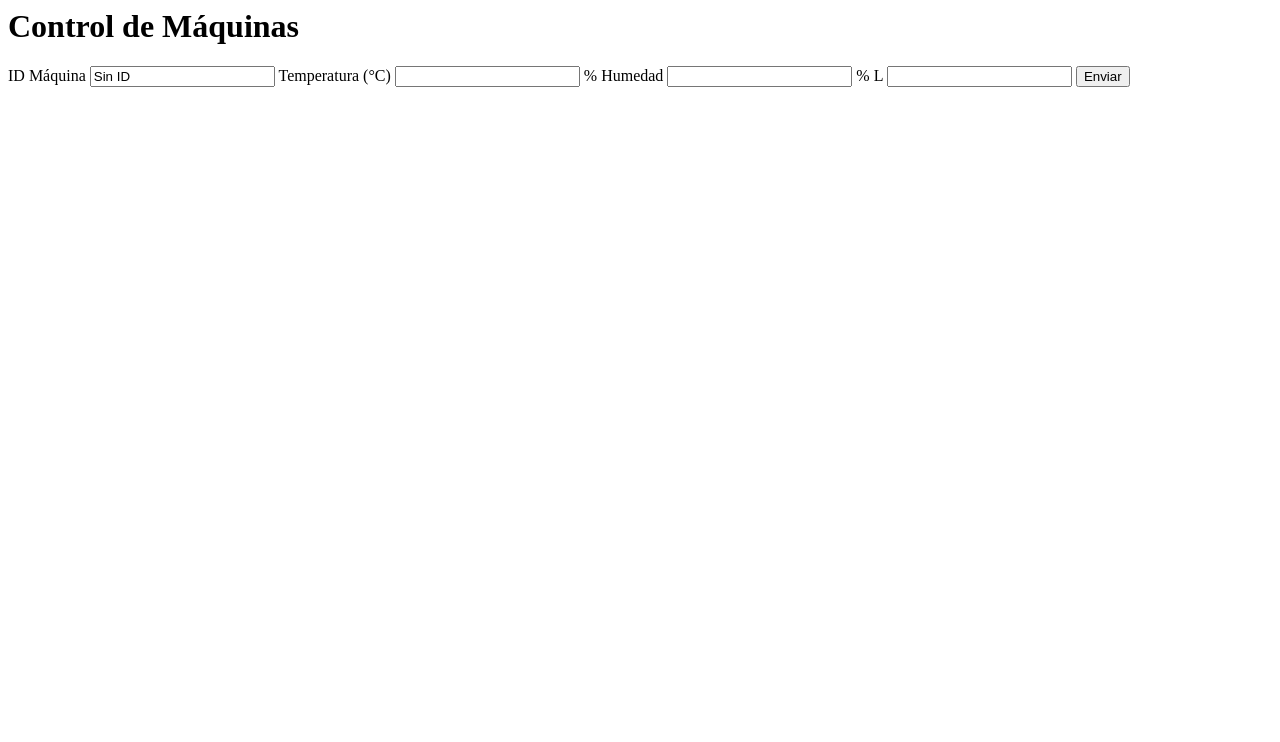
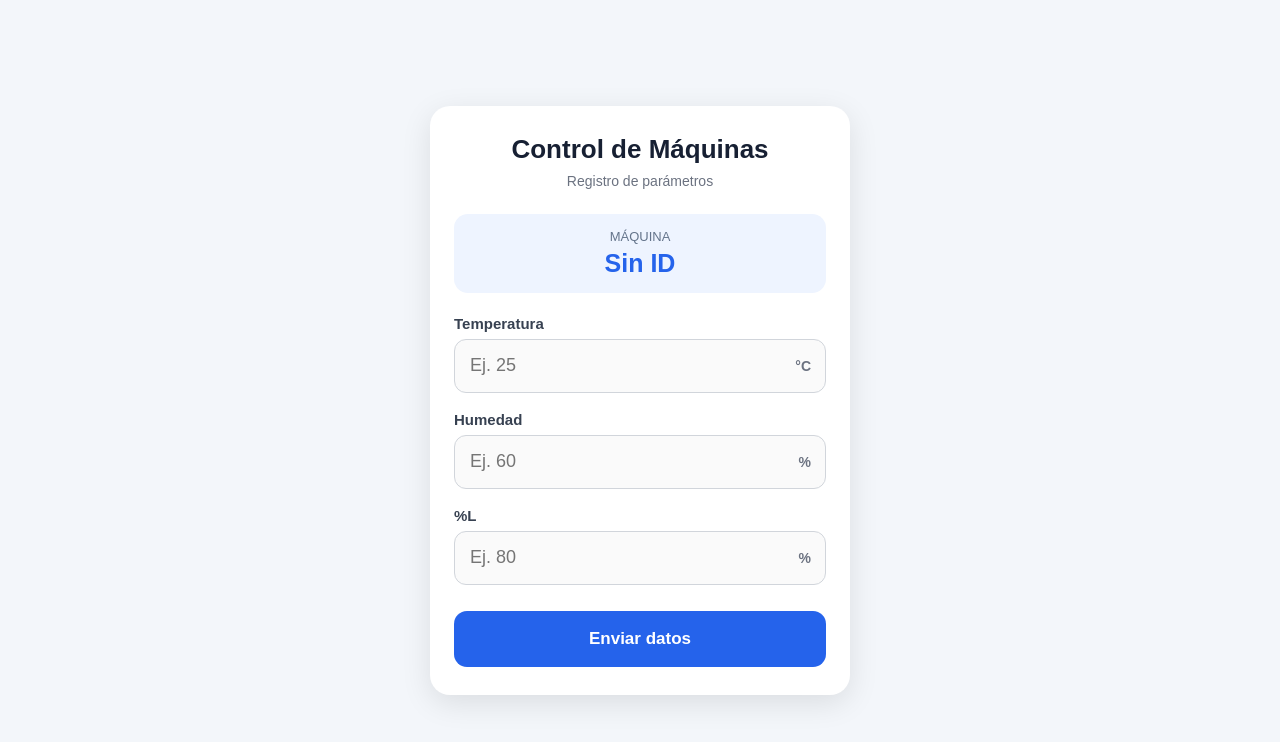
Before and after one commit to BoeggProject/ControlMaquinasQR, a plain HTML site: page index.html in a window 1280 px wide. Drawn offline with Linux system fonts and the light colour scheme.

Commit message:
Mejorar diseño para celular

```diff
--- a/index.html
+++ b/index.html
@@ -1,27 +1,149 @@
+<!DOCTYPE html>
+<html lang="es">
+
+<head>
+
+    <meta charset="UTF-8">
+
+    <meta name="viewport" content="width=device-width, initial-scale=1.0">
+
+    <title>Control de Máquinas</title>
+
+    <link rel="stylesheet" href="style.css">
+
+</head>
+
+
 <body>
 
-<div class="container">
+    <div class="container">
 
-    <h1>Control de Máquinas</h1>
+        <h1>Control de Máquinas</h1>
 
-    <label>ID Máquina</label>
-    <input type="text" id="idMaquina" readonly>
+        <div class="subtitle">
+            Registro de parámetros
+        </div>
 
-    <label>Temperatura (°C)</label>
-    <input type="number" id="temperatura">
 
-    <label>% Humedad</label>
-    <input type="number" id="humedad">
+        <!-- ===============================
+             ID DE LA MÁQUINA
+        ================================ -->
 
-    <label>% L</label>
-    <input type="number" id="porcentajeL">
+        <div class="machine-box">
 
-    <button id="btnEnviar">
-        Enviar
-    </button>
+            <span class="machine-label">
+                MÁQUINA
+            </span>
 
-</div>
+            <span
+                class="machine-id"
+                id="idMaquina">
+                ---
+            </span>
 
-<script type="module" src="script.js"></script>
+        </div>
+
+
+        <!-- ===============================
+             TEMPERATURA
+        ================================ -->
+
+        <div class="field">
+
+            <label for="temperatura">
+                Temperatura
+            </label>
+
+            <div class="input-wrapper">
+
+                <input
+                    type="number"
+                    id="temperatura"
+                    placeholder="Ej. 25">
+
+                <span class="unit">
+                    °C
+                </span>
+
+            </div>
+
+        </div>
+
+
+        <!-- ===============================
+             HUMEDAD
+        ================================ -->
+
+        <div class="field">
+
+            <label for="humedad">
+                Humedad
+            </label>
+
+            <div class="input-wrapper">
+
+                <input
+                    type="number"
+                    id="humedad"
+                    placeholder="Ej. 60">
+
+                <span class="unit">
+                    %
+                </span>
+
+            </div>
+
+        </div>
+
+
+        <!-- ===============================
+             %L
+        ================================ -->
+
+        <div class="field">
+
+            <label for="porcentajeL">
+                %L
+            </label>
+
+            <div class="input-wrapper">
+
+                <input
+                    type="number"
+                    id="porcentajeL"
+                    placeholder="Ej. 80">
+
+                <span class="unit">
+                    %
+                </span>
+
+            </div>
+
+        </div>
+
+
+        <!-- ===============================
+             BOTÓN ENVIAR
+        ================================ -->
+
+        <button id="btnEnviar">
+            Enviar datos
+        </button>
+
+
+    </div>
+
+
+    <!-- ===============================
+         JAVASCRIPT
+    ================================ -->
+
+    <script
+        type="module"
+        src="script.js">
+    </script>
+
 
 </body>
+
+</html>
--- a/script.js
+++ b/script.js
@@ -12,9 +12,9 @@ const campo = document.getElementById("idMaquina");
 
 console.log("Campo encontrado:", campo);
 
-campo.value = idMaquina || "Sin ID";
+campo.textContent = idMaquina || "Sin ID";
 
-console.log("Valor final:", campo.value);
+console.log("Valor final:", campo.textContent);
 
 
 // ===============================
--- a/style.css
+++ b/style.css
@@ -1,60 +1,163 @@
-*{
-    margin:0;
-    padding:0;
-    box-sizing:border-box;
-    font-family:Arial, Helvetica, sans-serif;
+* {
+    margin: 0;
+    padding: 0;
+    box-sizing: border-box;
+    font-family: Arial, Helvetica, sans-serif;
 }
 
-body{
-    background:#f2f2f2;
-    display:flex;
-    justify-content:center;
-    align-items:center;
-    min-height:100vh;
+body {
+    background: #f3f6fa;
+    min-height: 100vh;
+    display: flex;
+    justify-content: center;
+    align-items: center;
+    padding: 20px;
 }
 
-.container{
-    background:white;
-    width:90%;
-    max-width:400px;
-    padding:25px;
-    border-radius:15px;
-    box-shadow:0 5px 15px rgba(0,0,0,.15);
+.container {
+    background: #ffffff;
+    width: 100%;
+    max-width: 420px;
+    padding: 28px 24px;
+    border-radius: 20px;
+    box-shadow: 0 8px 30px rgba(0, 0, 0, 0.10);
 }
 
-h1{
-    text-align:center;
-    margin-bottom:20px;
-    color:#1f2937;
+/* TÍTULO */
+
+h1 {
+    text-align: center;
+    color: #172033;
+    font-size: 26px;
+    margin-bottom: 8px;
 }
 
-label{
-    display:block;
-    margin-top:15px;
-    font-weight:bold;
+.subtitle {
+    text-align: center;
+    color: #6b7280;
+    font-size: 14px;
+    margin-bottom: 25px;
 }
 
-input{
-    width:100%;
-    padding:12px;
-    margin-top:5px;
-    border:1px solid #ccc;
-    border-radius:8px;
-    font-size:16px;
+/* ID DE MÁQUINA */
+
+.machine-box {
+    background: #eef4ff;
+    border-radius: 14px;
+    padding: 15px;
+    margin-bottom: 22px;
+    text-align: center;
 }
 
-button{
-    width:100%;
-    margin-top:25px;
-    padding:14px;
-    background:#2563eb;
-    color:white;
-    border:none;
-    border-radius:8px;
-    font-size:17px;
-    cursor:pointer;
+.machine-label {
+    display: block;
+    color: #64748b;
+    font-size: 13px;
+    margin-bottom: 5px;
 }
 
-button:hover{
-    background:#1d4ed8;
+.machine-id {
+    font-size: 25px;
+    font-weight: bold;
+    color: #2563eb;
 }
+
+/* CAMPOS */
+
+.field {
+    margin-bottom: 18px;
+}
+
+label {
+    display: block;
+    color: #374151;
+    font-size: 15px;
+    font-weight: bold;
+    margin-bottom: 7px;
+}
+
+.input-wrapper {
+    position: relative;
+}
+
+input {
+    width: 100%;
+    height: 54px;
+    padding: 12px 50px 12px 15px;
+    border: 1px solid #d1d5db;
+    border-radius: 12px;
+    font-size: 18px;
+    background: #fafafa;
+    outline: none;
+    transition: 0.2s;
+}
+
+input:focus {
+    border-color: #2563eb;
+    background: #ffffff;
+    box-shadow: 0 0 0 3px rgba(37, 99, 235, 0.10);
+}
+
+.unit {
+    position: absolute;
+    right: 15px;
+    top: 50%;
+    transform: translateY(-50%);
+    color: #6b7280;
+    font-size: 14px;
+    font-weight: bold;
+}
+
+/* BOTÓN */
+
+button {
+    width: 100%;
+    height: 56px;
+    margin-top: 8px;
+    background: #2563eb;
+    color: white;
+    border: none;
+    border-radius: 13px;
+    font-size: 17px;
+    font-weight: bold;
+    cursor: pointer;
+    transition: 0.2s;
+}
+
+button:active {
+    transform: scale(0.98);
+}
+
+button:hover {
+    background: #1d4ed8;
+}
+
+/* CELULAR */
+
+@media (max-width: 480px) {
+
+    body {
+        padding: 12px;
+        align-items: flex-start;
+        padding-top: 25px;
+    }
+
+    .container {
+        padding: 25px 18px;
+        border-radius: 18px;
+    }
+
+    h1 {
+        font-size: 24px;
+    }
+
+    input {
+        height: 56px;
+        font-size: 18px;
+    }
+
+    button {
+        height: 58px;
+        font-size: 18px;
+    }
+}
```
